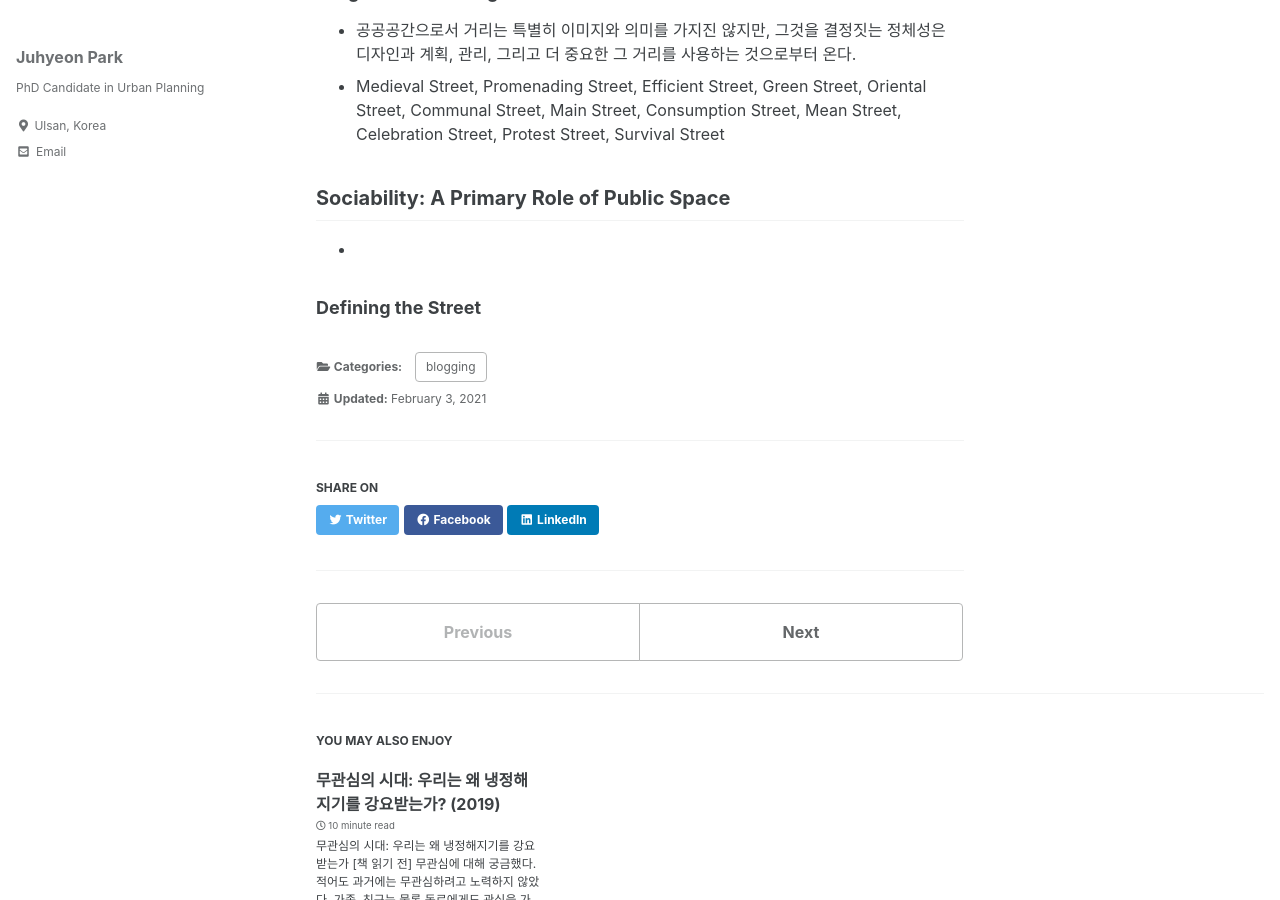
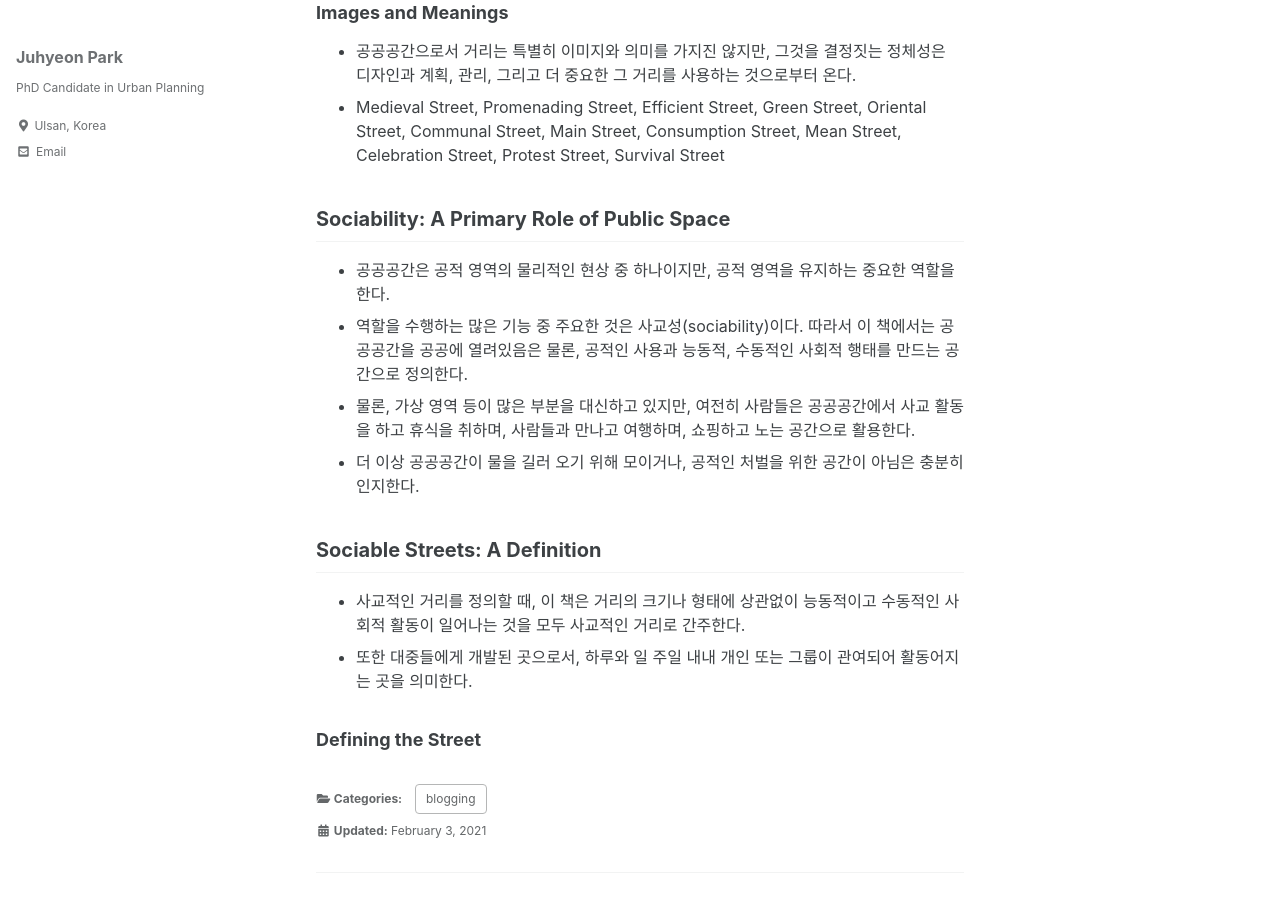
Before and after one commit to jhyeonpark/jhyeonpark.github.io, a Jekyll site: the page built from _posts/2020-10-24-Metha.md, in a window 1280 px wide and 900 px high, scrolled down 2919 px. Built offline with Jekyll 4.4.1, drawn with Linux system fonts in a browser that asks for light colours; cached includes are drawn as plain includes; some of the changed text lies outside the part shown.

Commit message:
Update 2020-10-24-Metha.md

```diff
--- a/_posts/2020-10-24-Metha.md
+++ b/_posts/2020-10-24-Metha.md
@@ -44,6 +44,8 @@ toc: true
 | 6 | Needs for Social Behavior on Streets | 발견한 점 해석
 | 7 | Making Sociable Streets: Guidelines and Application | 사교성이 있는 거리를 만들기 위한 가이드라인
 
+---
+
 # Chapter 1. A Ubiquitous Urban Space for People
 - 도시는 특별한 인류의 거주지다. 특히, 도시는 끊임없는 만남(constant encounter)이 있는 특별한 공간이다.
 - 만남은 곧 생각과 정보의 교환이며, 이는 혁신과 성장이 가능하게끔 만든다.
@@ -75,7 +77,18 @@ toc: true
 - Medieval Street, Promenading Street, Efficient Street, Green Street, Oriental Street, Communal Street, Main Street, Consumption Street, Mean Street, Celebration Street, Protest Street, Survival Street
 
 ## Sociability: A Primary Role of Public Space
--
+- 공공공간은 공적 영역의 물리적인 현상 중 하나이지만, 공적 영역을 유지하는 중요한 역할을 한다.
+- 역할을 수행하는 많은 기능 중 주요한 것은 사교성(sociability)이다. 따라서 이 책에서는 공공공간을 공공에 열려있음은 물론, 공적인 사용과 능동적, 수동적인 사회적 행태를 만드는 공간으로 정의한다.
+- 물론, 가상 영역 등이 많은 부분을 대신하고 있지만, 여전히 사람들은 공공공간에서 사교 활동을 하고 휴식을 취하며, 사람들과 만나고 여행하며, 쇼핑하고 노는 공간으로 활용한다.
+ - 더 이상 공공공간이 물을 길러 오기 위해 모이거나, 공적인 처벌을 위한 공간이 아님은 충분히 인지한다.
+
+## Sociable Streets: A Definition
+- 사교적인 거리를 정의할 때, 이 책은 거리의 크기나 형태에 상관없이 능동적이고 수동적인 사회적 활동이 일어나는 것을 모두 사교적인 거리로 간주한다.
+- 또한 대중들에게 개발된 곳으로서, 하루와 일 주일 내내 개인 또는 그룹이 관여되어 활동어지는 곳을 의미한다.
+
+
+
+
 
 
 ### Defining the Street
```
